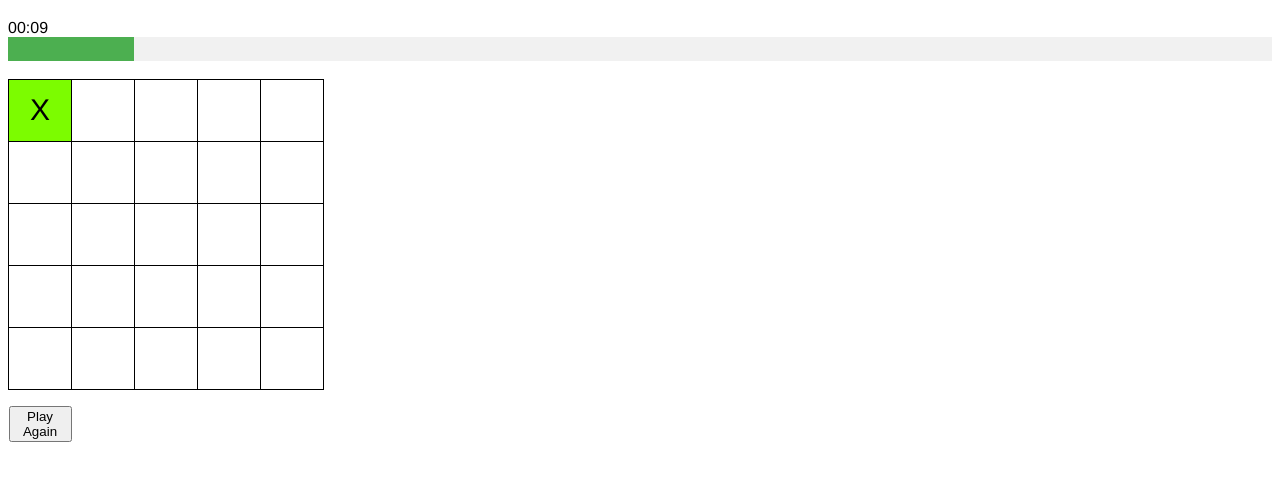
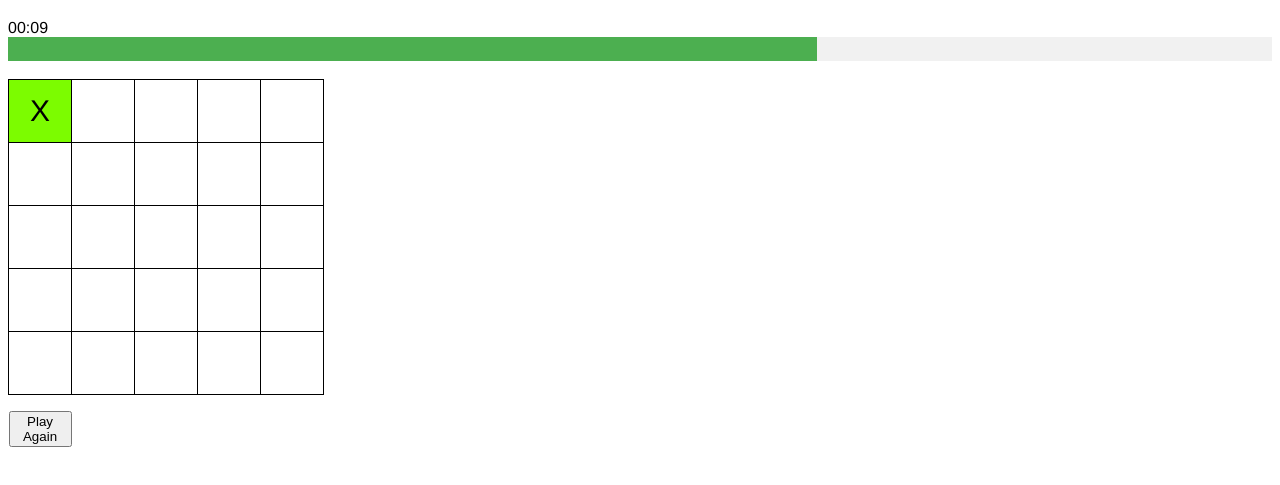
Before and after one commit to annaploeger/WebApplications, a website built with Parcel: page index.html in a window 1280 px wide. Both pictures are taken after a click on the element 40 px from the left and 171 px from the top of the page. Shown: the part 61-546 px from the top of the page. Built offline with nearby package versions, Linux system fonts and the light colour scheme.

Commit message:
progress bar

```diff
--- a/index.html
+++ b/index.html
@@ -13,7 +13,7 @@
 <h1> Tic Tac Toe</h1>
 <div id="timer"></div>
 <div class="light-grey">
-    <div id="myBar" class="progress-green" style="height:24px;width:0"></div>
+    <div id="myBar" class="progress-green" style="height:24px;width:"></div>
 </div>
 <br/>
 <div id="board">
--- a/src/tic.css
+++ b/src/tic.css
@@ -11,7 +11,7 @@ th {
   border: 1px solid black;
   text-align: center;
   vertical-align: center;
-  height: 59px;
+  height: 60px;
   width: 60px;
   cursor: pointer;
   font-size: 30px;
--- a/src/tic.js
+++ b/src/tic.js
@@ -83,6 +83,7 @@ var renderTurn = function(square) {
   clearInterval(timeInterval);
   resetTimer();
   timeCountDown(10);
+  updateProgressBar(width);
   currentState[square.identifier] = turn;
   updateBoard(square);
   applyCellColor(square);
@@ -149,6 +150,7 @@ var initGame = function() {
   clearInterval(timeInterval);
   resetTimer();
   timeCountDown(10);
+  updateProgressBar(width);
 };
 
 var buildPlayAgainBtn = function() {
@@ -172,20 +174,21 @@ var timeCountDown = function(duration) {
 
     minutes = minutes < 10 ? "0" + minutes : minutes;
     seconds = seconds < 10 ? "0" + seconds : seconds;
-    width *= 10;
+    width += 9;
     document.getElementById("timer").innerHTML = minutes + ":" + seconds;
 
     updateProgressBar(width);
     if (--timer < 0) {
       timer = duration;
       turn = turn === "X" ? "O" : "X";
+      width = 0;
     }
   }, 1000);
 };
 
 var updateProgressBar = function(width) {
   var elem = document.getElementById("myBar");
-  // var width = 1;
+  //var width = 1;
   // var id = setInterval(frame, 10);
   //function frame() {
   if (width >= 100) {
```
